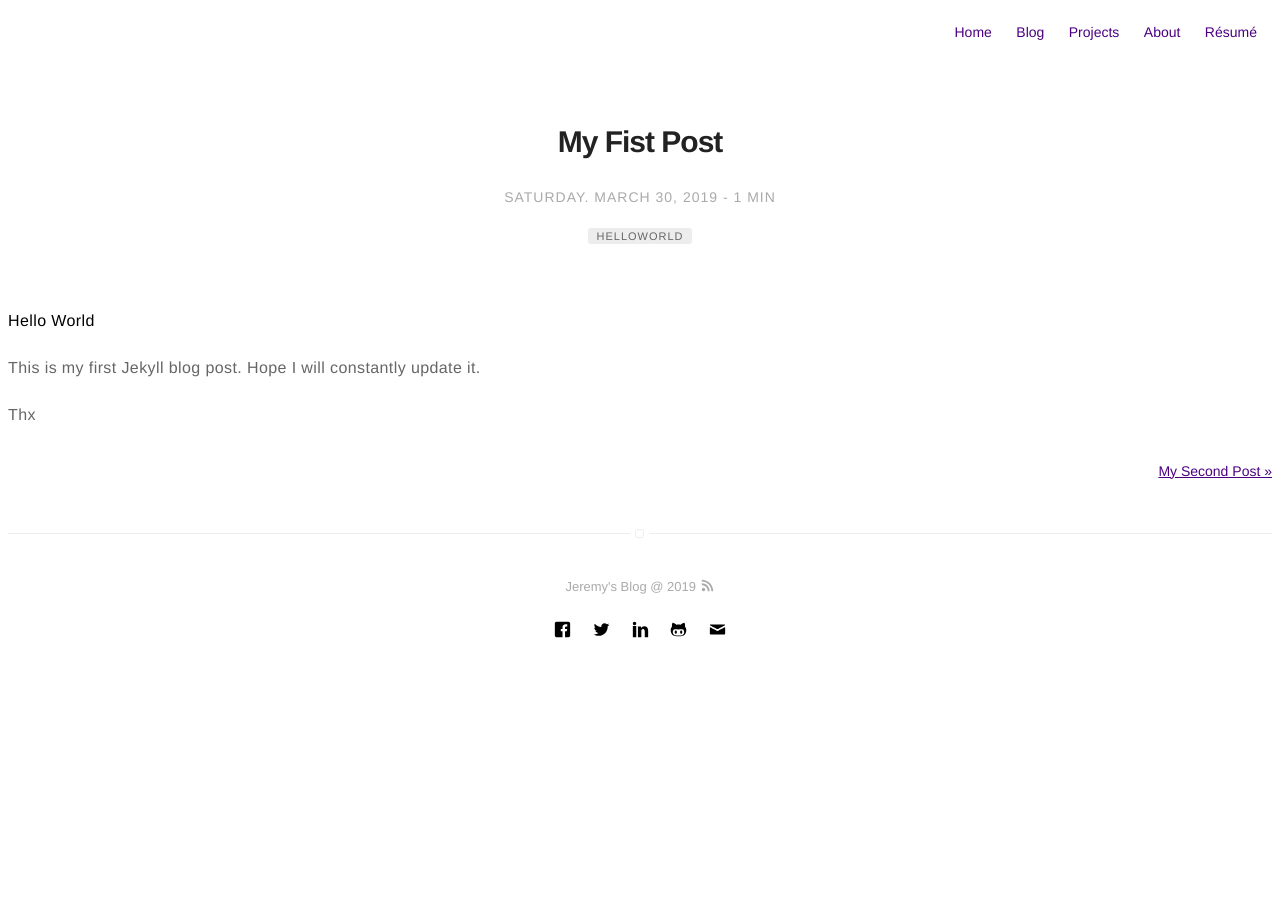
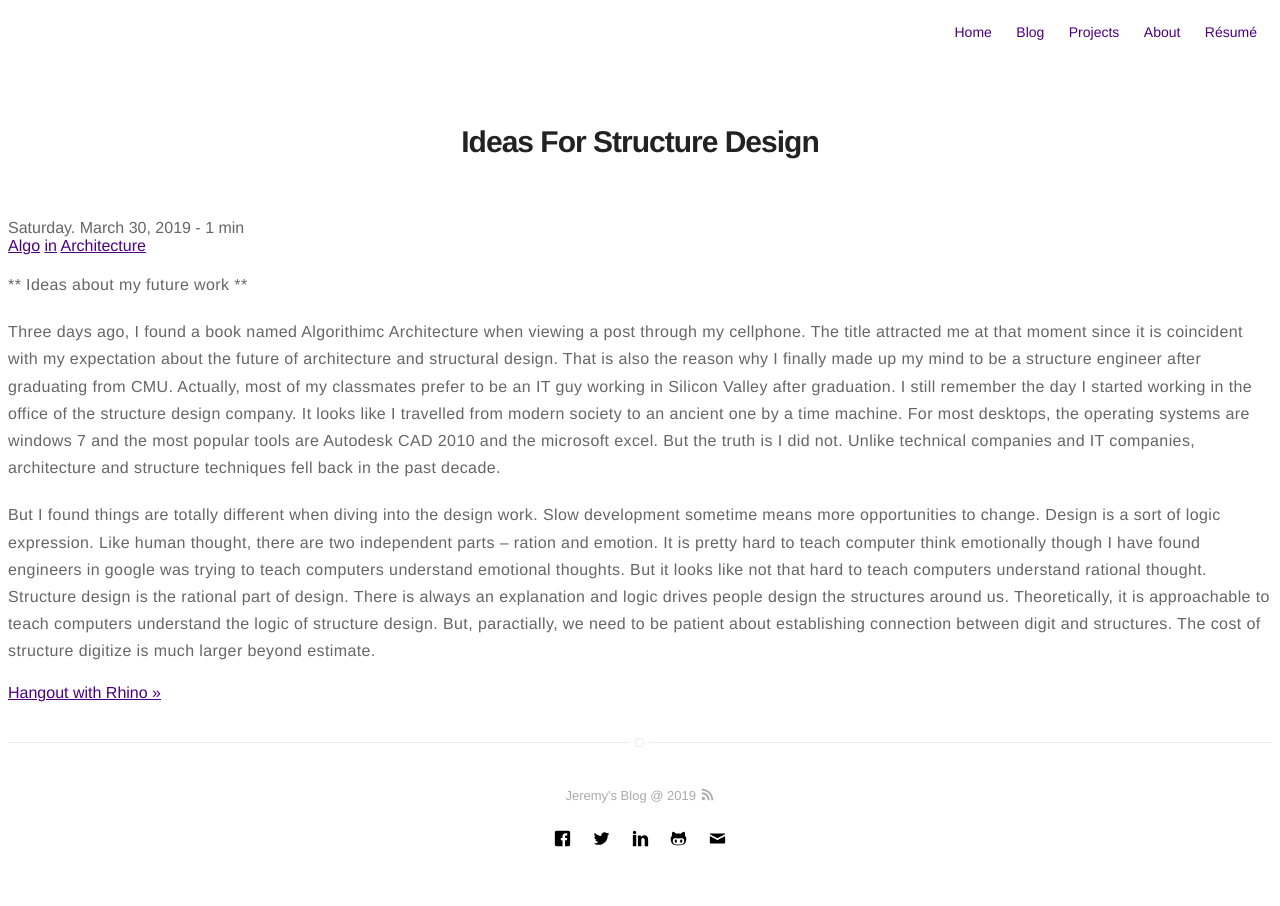
Before and after one commit to JeremyInCMU/JeremyInCMU.github.io, a Jekyll site: the page built from _posts/2019-3-30-HelloWorld.md, in a window 1280 px wide. Built offline with Jekyll 4.4.1, drawn with Linux system fonts in a browser that asks for light colours.

Commit message:
2019-04-12

```diff
--- a/_posts/2019-3-30-HelloWorld.md
+++ b/_posts/2019-3-30-HelloWorld.md
@@ -1,13 +1,15 @@
 ---
 layout: post
-title: My Fist Post
+title: Ideas For Structure Design
 category: blog
-tags: HelloWorld
+tags: Algo in Architecture
 hidden : false
 ---
 
-**Hello World**
+** Ideas about my future work **
 
-This is my first Jekyll blog post. Hope I will constantly update it.
+Three days ago, I found a book named Algorithimc Architecture when viewing a post through my cellphone. The title attracted me at that moment since it is coincident with my expectation about the future of architecture and structural design. That is also the reason why I finally made up my mind to be a structure
+engineer after graduating from CMU. Actually, most of my classmates prefer to be an IT guy working in Silicon Valley after graduation. I still remember the day I started working in the office of the structure design company. It looks like I travelled from modern society to an ancient one by a time machine. For most desktops, the operating systems are windows 7 and the most popular tools are Autodesk CAD 2010 and the microsoft excel.
+But the truth is I did not. Unlike technical companies and IT companies, architecture and structure techniques fell back in the past decade.
 
-Thx
+But I found things are totally different when diving into the design work. Slow development sometime means more opportunities to change. Design is a sort of logic expression. Like human thought, there are two independent parts -- ration and emotion. It is pretty hard to teach computer think emotionally though I have found engineers in google was trying to teach computers understand emotional thoughts. But it looks like not that hard to teach computers understand rational thought. Structure design is the rational part of design. There is always an explanation and logic drives people design the structures around us. Theoretically, it is approachable to teach computers understand the logic of structure design. But, paractially, we need to be patient about establishing connection between digit and structures. The cost of structure digitize is much larger beyond estimate.
```
Also changed, not shown: _posts/2019-3-30-SecondPost.md (+5 -4 lines).
